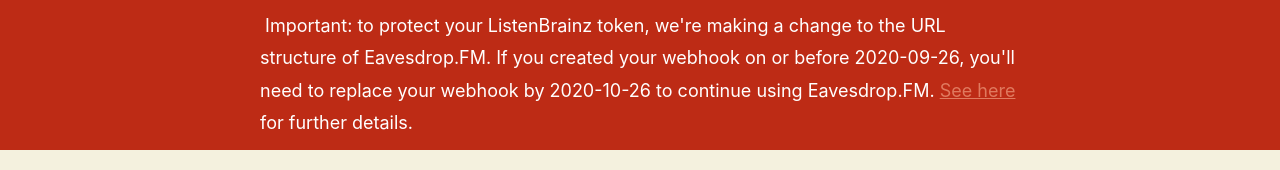
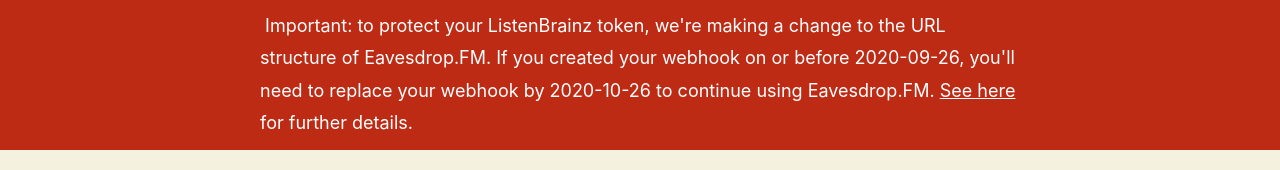
Before and after one commit to simonxciv/eavesdrop.fm, a Svelte app: page / in a window 1280 px wide. Shown: the top 170 px of the page. Built offline with nearby package versions, Linux system fonts and the light colour scheme; some icons are missing.

Commit message:
Better alert link colour

```diff
--- a/public/global.css
+++ b/public/global.css
@@ -254,3 +254,6 @@
 .alert p {
     margin: 0;
 }
+.alert a {
+    color: white;
+}
```
